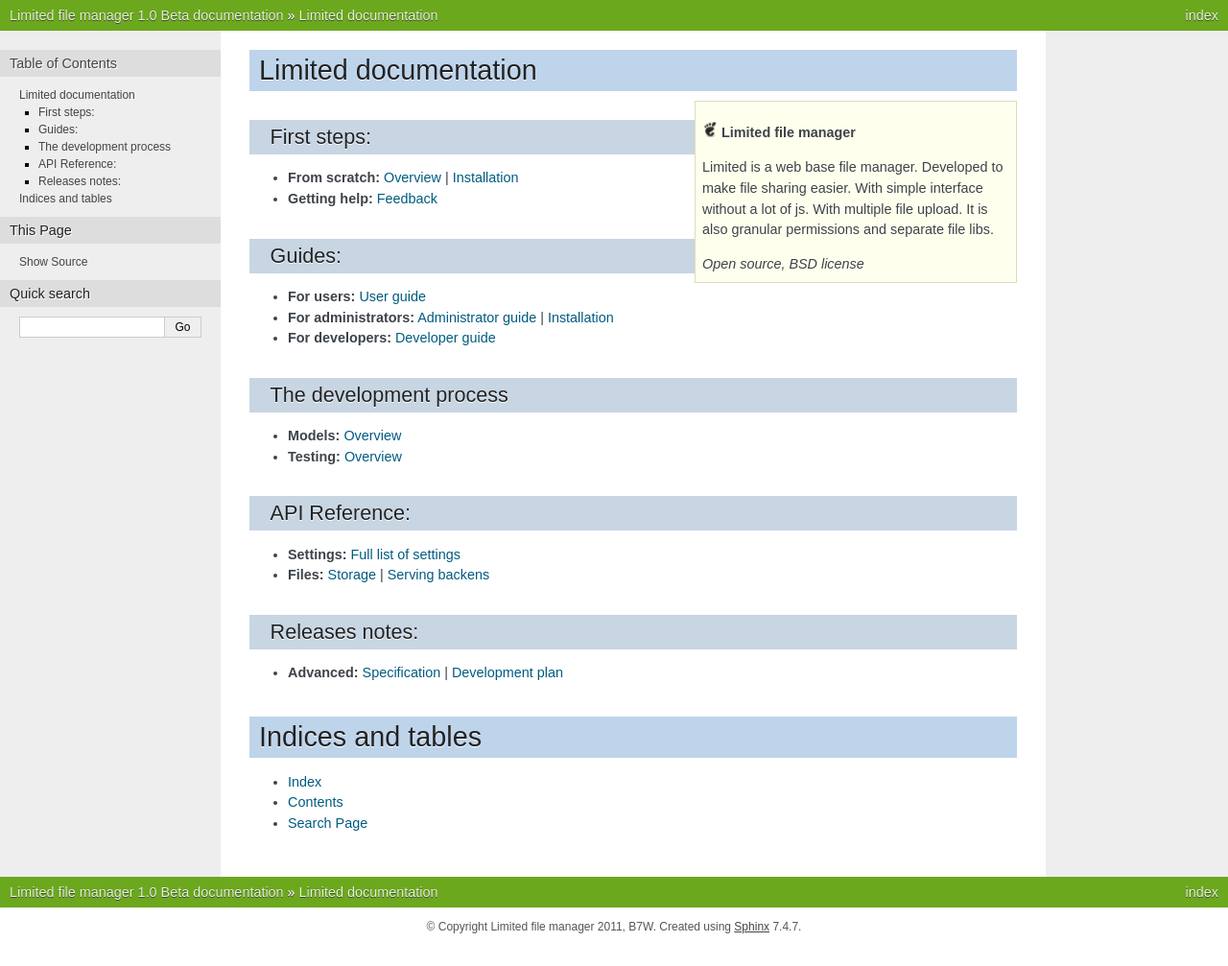
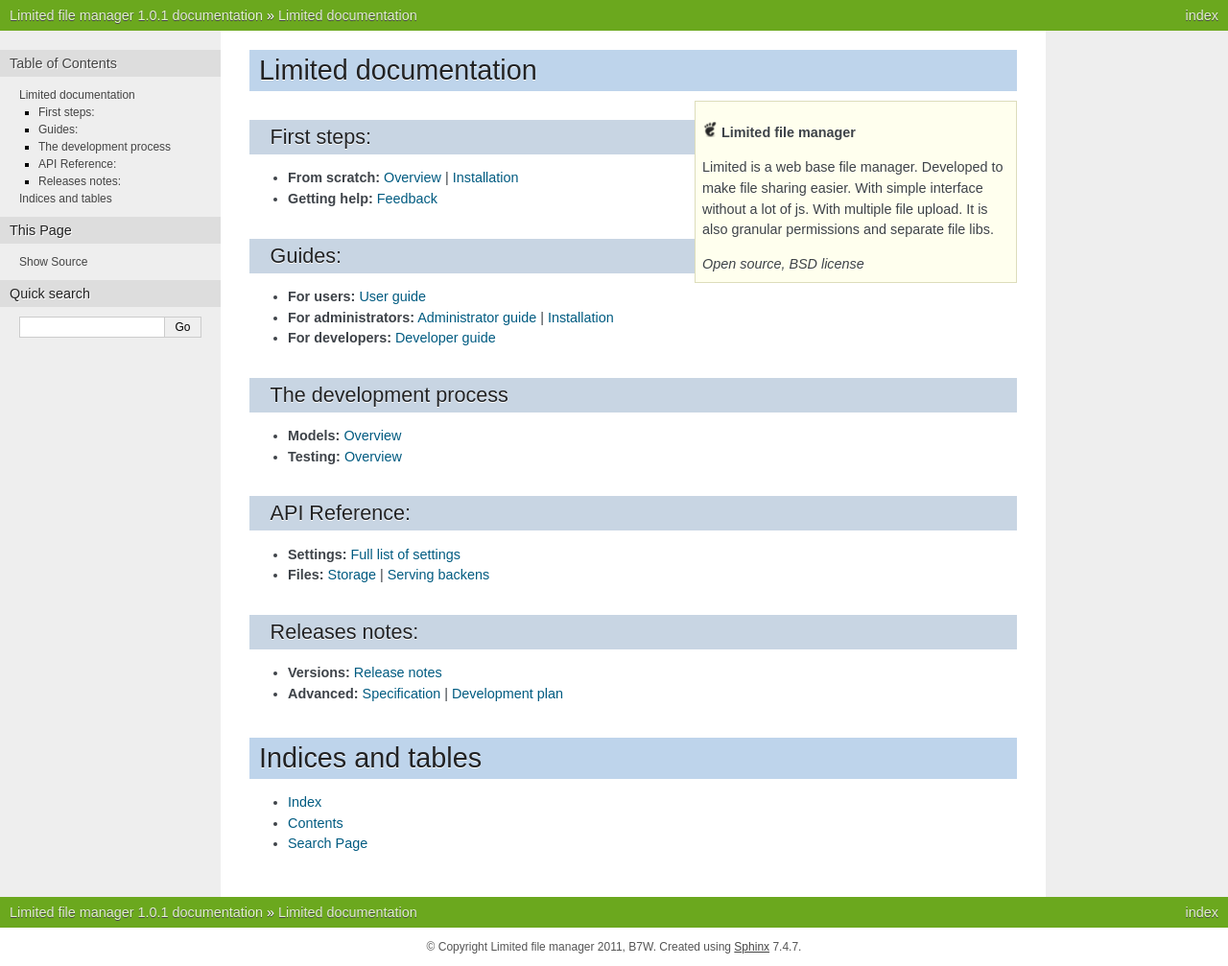
Before and after one commit to b7w/limited-fm, a Sphinx documentation site: the page built from docs/index.rst, in a window 1280 px wide. Shown: the whole page at 96% size. Built offline with Sphinx 7.4.7, drawn with Linux system fonts in a browser that asks for light colours; before the commit the page ends 986 px from its top, so only the background shows below that.

Commit message:
Fix wrong upload names in history if the same name exists. Add release note doc.

```diff
--- a/docs/conf.py
+++ b/docs/conf.py
@@ -51,9 +51,9 @@
 # built documents.
 #
 # The short X.Y version.
-version = '1.0'
+version = '1.0.1'
 # The full version, including alpha/beta/rc tags.
-release = '1.0 Beta'
+release = '1.0.1'
 
 # The language for content autogenerated by Sphinx. Refer to documentation
 # for a list of supported languages.
--- a/docs/index.rst
+++ b/docs/index.rst
@@ -64,6 +64,9 @@
 Releases notes:
 ------------------------------------
 
+* | **Versions:**
+    :doc:`Release notes <releases/notes>`
+
 * | **Advanced:**
     :doc:`Specification <releases/specification>` |
 	:doc:`Development plan <releases/plan>`
--- a/docs/releases/index.rst
+++ b/docs/releases/index.rst
@@ -8,4 +8,6 @@
 
     specification
 
+    notes
+
     plan
--- a/docs/releases/plan.rst
+++ b/docs/releases/plan.rst
@@ -6,5 +6,6 @@
 
 * File search.
 * Displaying images previews in file catalogs.
+* API for remote control.
 * Create storage interface for supporting various files systems. Like Amazon S3, Rackspace CloudFiles, MongoDB GridFS, etc.
 * Creating and editing text files.
```
Also changed, not shown: docs/releases/notes.rst (added, +27 -0 lines), 3 other files.
